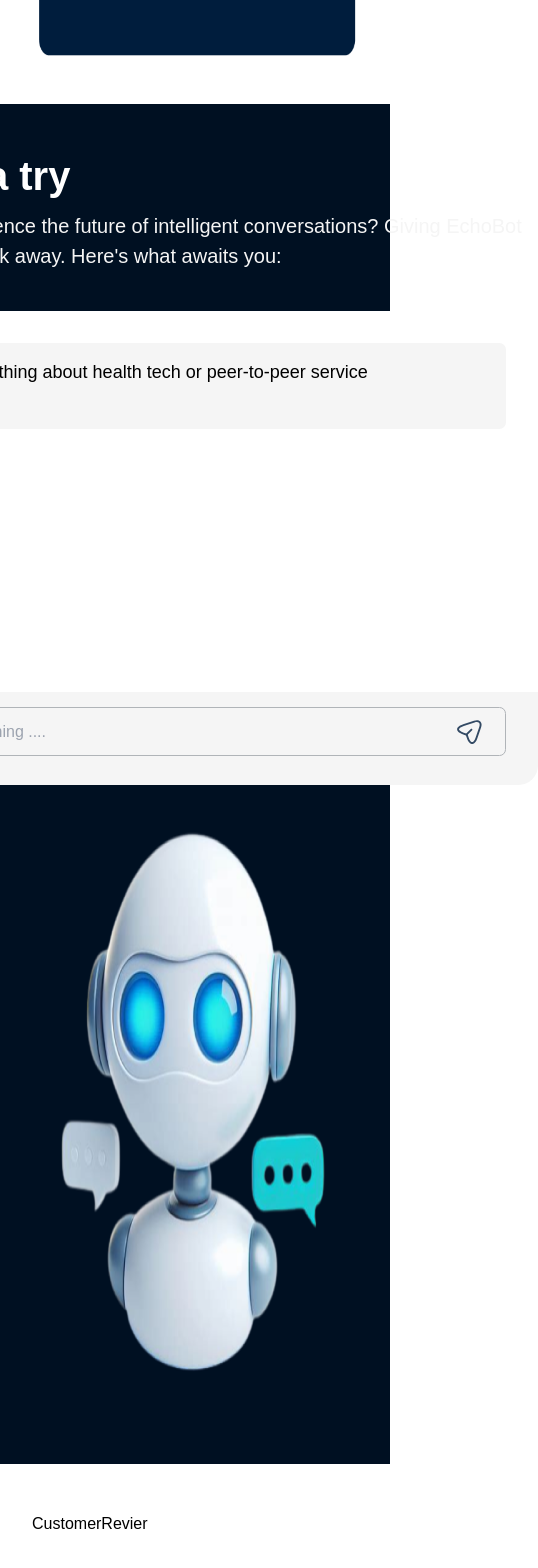
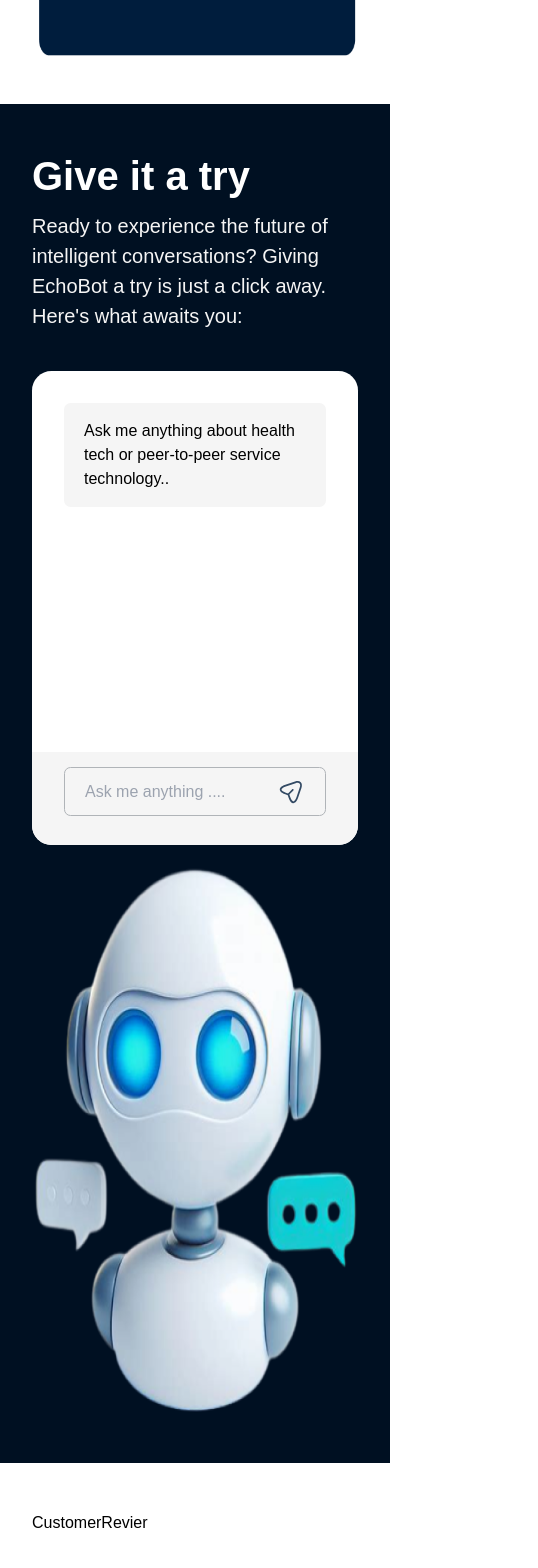
Before and after one commit to MichealCodez/echobot, a React (Vite) app: page / in a window 390 px wide. Shown: the part 7643-9211 px from the top of the page, 538 px wide, since content can reach past the window. Built offline with nearby package versions, Linux system fonts and the light colour scheme; a web font is replaced by a local one.

Commit message:
finished try it section

```diff
--- a/src/index.css
+++ b/src/index.css
@@ -28,7 +28,7 @@ body {
   }
 
   .poe-nth {
-    @apply md:odd:flex-row-reverse max-md:flex-col;
+    @apply md:odd:flex-row-reverse max-xl:flex-col;
   }
 }
 @layer utilities {
--- a/src/sections/PowerOfEchobot.jsx
+++ b/src/sections/PowerOfEchobot.jsx
@@ -16,7 +16,7 @@ const PowerOfEchobot = () => {
         {powerOfEchobot.map((value, index) => (
           <div
             key={value.title}
-            className="flex md:odd:flex-row-reverse max-md:flex-col gap-[60px] items-center"
+            className="flex xl:odd:flex-row-reverse max-xl:flex-col gap-[60px] items-center"
           >
             <div className="flex flex-col gap-[38px] max-w-[569px]">
               <div className="flex flex-col w-full gap-[16px]">
--- a/src/sections/TryIt.jsx
+++ b/src/sections/TryIt.jsx
@@ -3,7 +3,7 @@ import { tryMessages } from "../constants";
 import { send } from "../assets/icons";
 const TryIt = () => {
   return (
-    <div className="flex items-center max-md:flex-col">
+    <div className="flex items-end gap-5 max-xl:flex-col max-xl:items-center">
       <div className="flex flex-col gap-[40px]">
         <div className="flex flex-col gap-[11px]">
           <h3 className="text-[40px] text-white font-semibold leading-[120%]">
@@ -14,14 +14,14 @@ const TryIt = () => {
             EchoBot a try is just a click away. Here's what awaits you:
           </p>
         </div>
-        <div className="flex flex-col justify-between bg-white w-[685px] h-[474px] rounded-[19.5px] pt-[32px]">
+        <div className="flex flex-col justify-between bg-white max-w-[685px] h-[474px] rounded-[19.5px] pt-[32px]">
           <div className="px-8">
             {tryMessages.map((value) => (
               <div
                 key={value.message}
                 className={`${
                   value.user === "echobot" ? "bg-[#F5F5F5]" : "bg-white"
-                } text-[18px] font-normal leading-[150%] pl-5 py-4 pr-20 rounded-[6.5px]`}
+                } text-[18px] font-normal leading-[150%] pl-5 py-4 pr-20 max-sm:pr-5 max-sm:text-[16px] rounded-[6.5px]`}
               >
                 {value.message}
               </div>
@@ -47,7 +47,7 @@ const TryIt = () => {
         alt="White Robot"
         width={300}
         height={300}
-        className="w-[590px] h-[631px] self-end"
+        className="w-[450px] h-[550px]"
       />
     </div>
   );
```
Also changed, not shown: src/assets/images/white-robot.png.
